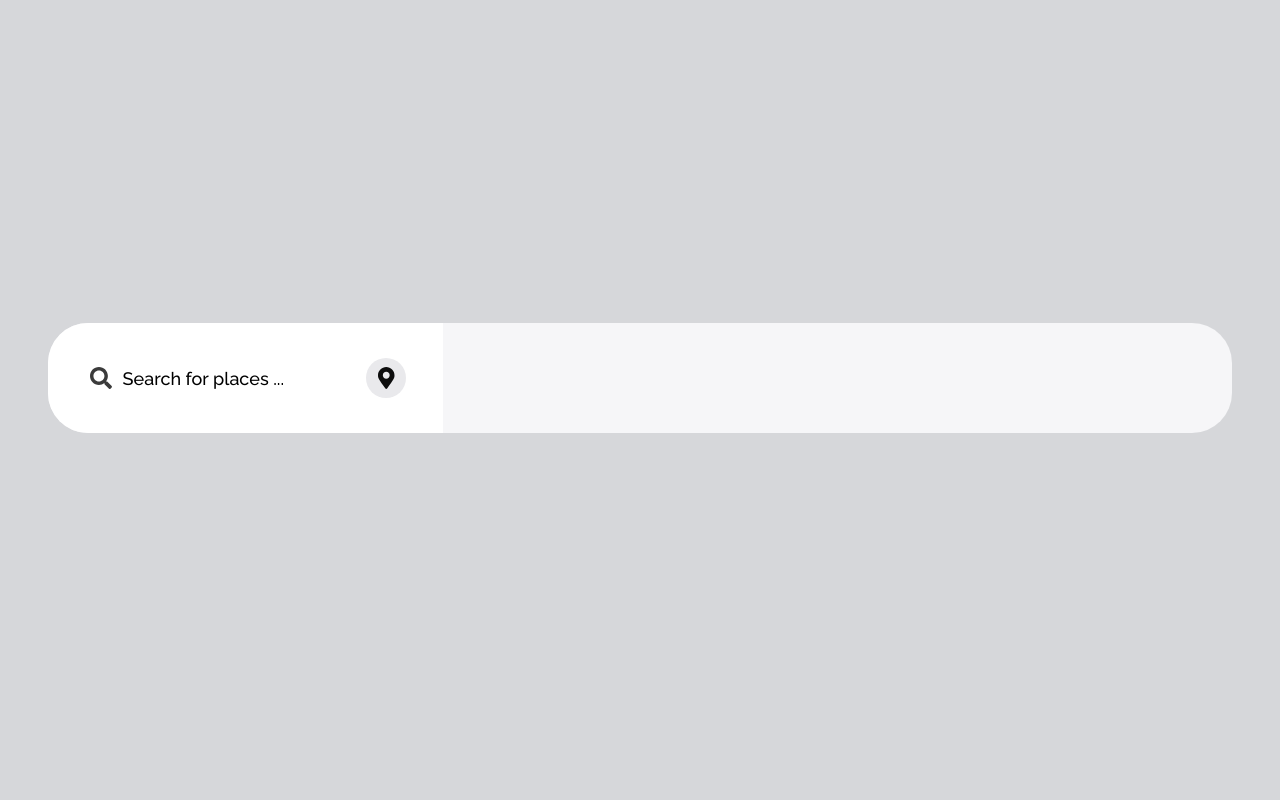
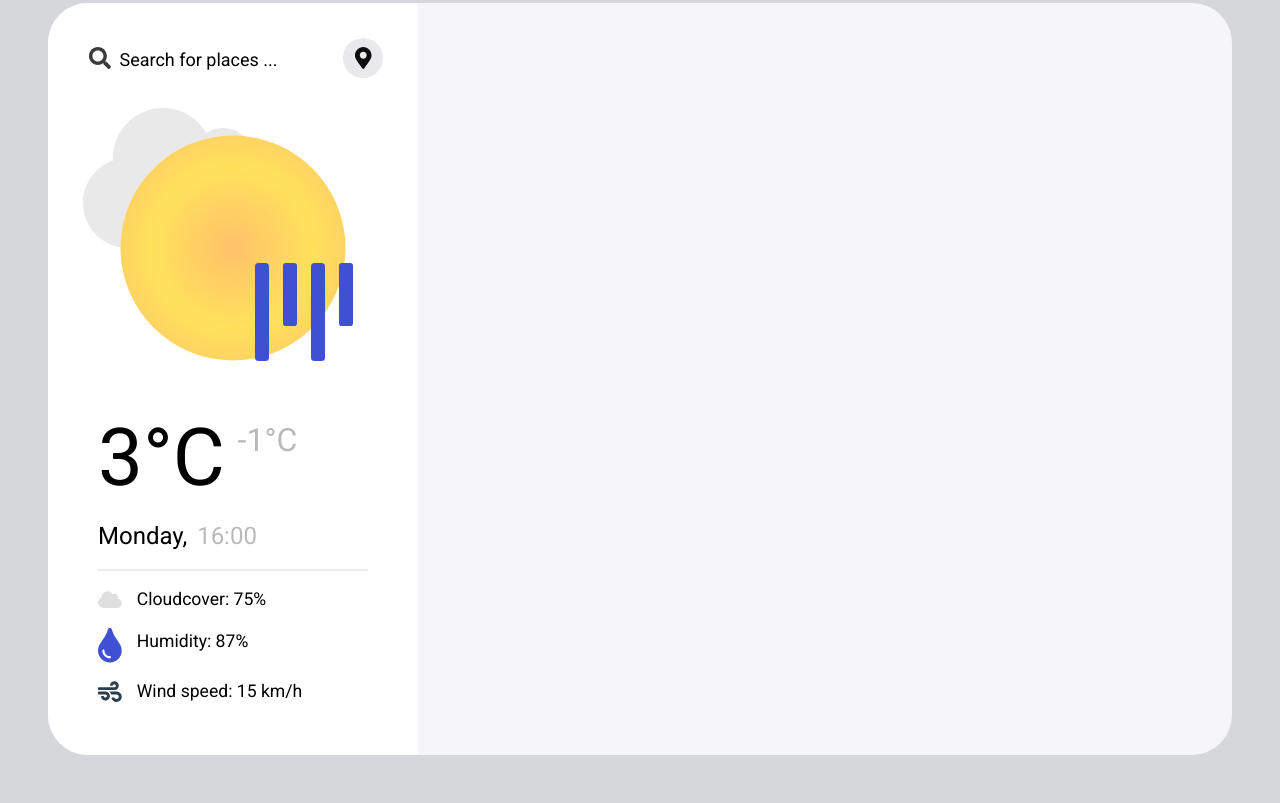
Before and after one commit to igorkrosh/Weather-App, a Vue app: page / in a window 1280 px wide. Built offline with nearby package versions, Linux system fonts and the light colour scheme.

Commit message:
TodayPanel.vue - Layout

```diff
--- a/src/App.vue
+++ b/src/App.vue
@@ -1,13 +1,5 @@
 <template>
   <div id="app">
-    <!--<div class="weather-panel">
-      <div class="columns">
-        <div class="column is-two-fifths">
-          <TodayPanel/>
-        </div>
-
-      </div>
-    </div>-->
     <div class="tile is-ancestor weather-panel">
       <TodayPanel/>
       <DetailsPanel/>
@@ -29,10 +21,10 @@ export default {
 </script>
 
 <style>
-@import url('https://fonts.googleapis.com/css?family=Raleway:300,400,500,600,700,800,900&display=swap');
+@import url('https://fonts.googleapis.com/css?family=Roboto:300,400,500,700,900&display=swap');
 
 #app {
-  font-family: 'Raleway';
+  font-family: "Roboto";
   -webkit-font-smoothing: antialiased;
   -moz-osx-font-smoothing: grayscale;
   text-align: center;
--- /dev/null
+++ b/src/components/Icons/ClearSky.vue
@@ -0,0 +1,60 @@
+<template>
+  <div class="weather-icon clear-sky">
+      <div class="sun"></div>
+      <font-awesome-icon icon="cloud" class="cloud" />
+      <font-awesome-icon icon="align-left" class="rain" />
+  </div>
+</template>
+
+<script>
+export default {
+    name: 'IconClearSky'
+}
+</script>
+
+<style>
+.weather-icon
+{
+    width: 300px;
+    height: 300px;
+    position: relative;
+    margin: 20px auto 0 auto;
+
+}
+.clear-sky
+{
+
+}
+.clear-sky .sun
+{
+    width: 75%;
+    height: 75%;
+    background:  radial-gradient(ellipse at center, rgba(255,193,106,1) 0%, rgba(255,225,92,1) 50%, rgba(255,193,106,1) 100%);
+    border-radius: 50%;
+    position: absolute;
+    top: 50%;
+    left: 50%;
+    transform: translate(-50%, -50%);
+    z-index: 100;
+}
+
+.clear-sky .cloud
+{
+    font-size: 10rem;
+    position: absolute;
+    left: 0;
+    top: 0;
+    color: #e9e9e9;
+}
+
+.clear-sky .rain
+{
+    font-size: 7rem;
+    position: absolute;
+    color: #4050d2;
+    z-index: 101;
+    bottom: 10%;
+    transform: rotate(90deg);
+    right: 10%;
+}
+</style>
--- a/src/components/SearchForm.vue
+++ b/src/components/SearchForm.vue
@@ -75,14 +75,15 @@ export default {
   align-items: center;
   padding-top: 2px;
   position: relative;
+  color: black;
 }
 
 .search-input input
 {
   width: 100%;
   font-size: 18px;
-  color: black;
-  font-family: 'Raleway';
+
+  font-family: "Roboto";
   border: none;
   font-weight: 500;
   position: relative;
@@ -90,7 +91,7 @@ export default {
 }
 .search-input input::placeholder
 {
-  font-weight: 500;
+  font-weight: 400;
   color: black;
 }
 
--- a/src/components/TodayPanel.vue
+++ b/src/components/TodayPanel.vue
@@ -1,17 +1,56 @@
 <template>
-    <div class="tile is-4">
+    <div class="tile is-3">
         <div class="tile is-child today-panel">
             <SearchForm/>
+            <IconClearSky/>
+            <div class="temperature">
+                <div class="current-now">
+                    3°C
+                    <b-tooltip class="feels-like" label="Feels like">
+                        <div >
+                            -1°C
+                        </div>
+                    </b-tooltip>
+
+                </div>
+
+            </div>
+            <div class="date-time">
+                <div class="date">
+                    Monday,
+                </div>
+                <div class="time">
+                    16:00
+                </div>
+            </div>
+            <div class="weather-details">
+                <div class="detail cloudcover tile">
+                    <font-awesome-icon icon="cloud" class=" tile is-1 icon-detail"/>
+                    <span class="detail-text"> Cloudcover: 75% </span>
+                </div>
+                <div class="detail humidity tile">
+                    <font-awesome-icon icon="tint" class="tile is-1 icon-detail"/>
+                    <span class="detail-text"> Humidity: 87% </span>
+                </div>
+                <div class="detail windspeed tile">
+                    <font-awesome-icon icon="wind" class="tile is-1 icon-detail"/>
+                    <span class="detail-text"> Wind speed: 15 km/h</span>
+                </div>
+
+            </div>
         </div>
     </div>
 </template>
 
 <script>
 import SearchForm from './SearchForm'
+import IconClearSky from './Icons/ClearSky'
+
 export default {
     name: 'TodayPanel',
     components: {
-        SearchForm
+        SearchForm,
+        IconClearSky
     }
 }
 </script>
@@ -24,4 +63,99 @@ export default {
     border-bottom-left-radius: 40px;
     padding: 35px;
 }
+
+.temperature
+{
+    text-align: left;
+}
+.detail
+{
+    display: flex;
+    align-items: center;
+    margin-bottom: 15px;
+}
+
+.detail-text
+{
+    font-size: 1.1rem;
+    color:black;
+}
+
+.icon-detail
+{
+    font-size: 1.7rem;
+    margin-right: 15px;
+}
+
+.cloudcover .icon-detail
+{
+    color: #dfdfe0;
+}
+
+.humidity .icon-detail
+{
+    color: #4050d2;
+}
+
+
+.temperature .feels-like
+{
+    position: absolute;
+    left: 110%;
+    top: 5%;
+    font-size: 2rem;
+    color: #bababa;
+}
+
+.temperature .current-now
+{
+    font-size:5rem;
+    color: black;
+    text-align: left;
+    margin: 0 15px;
+    position: relative;
+    display: inline;
+}
+
+.date-time
+{
+    text-align: left;
+    margin: 0 15px;
+    border-bottom: 2px solid #ececee;
+    padding-bottom: 15px;
+}
+.date-time .date, .date-time .time
+{
+    display: inline-block;
+    font-size: 24px;
+    margin-right: 10px;
+}
+
+.date-time .date
+{
+    color: black;
+}
+
+.date-time .time
+{
+    color:#bababa;
+}
+
+.weather-details
+{
+    margin-top: 15px;
+    margin-left: 15px;
+}
+
+.feels-like.b-tooltip:after
+{
+    box-shadow: none;
+    transition: 0.5s;
+}
+
+.feels-like.b-tooltip:before
+{
+    content: none;
+}
+
 </style>
```
